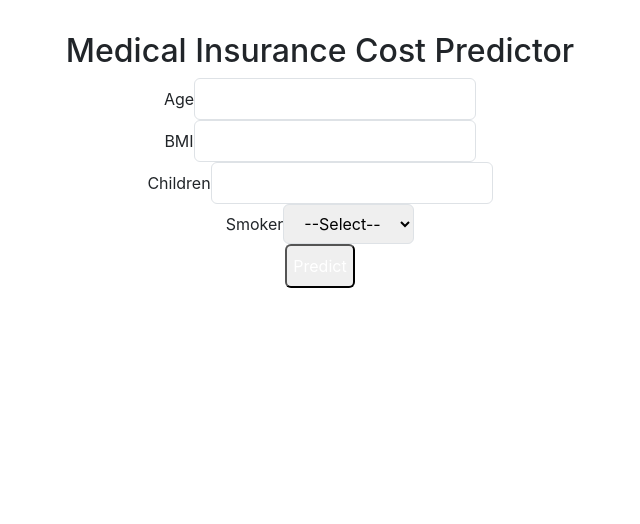
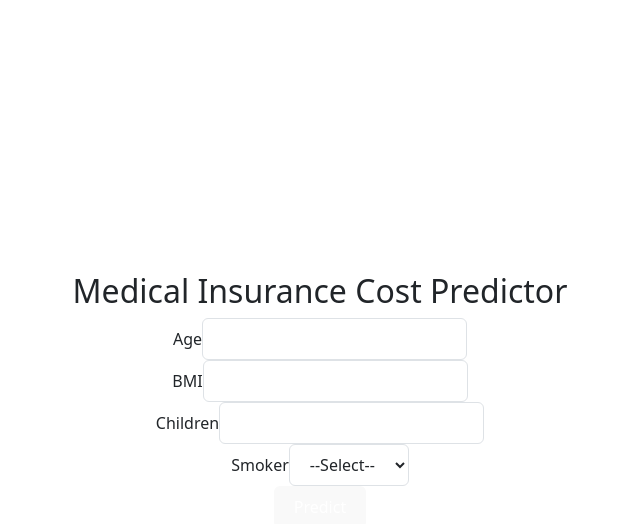
Before and after one commit to Swayam-S-Bora/Medical-Insurance-Cost-Prediction, a React (Create React App) app in the folder frontend/: page / in a window 1280 px wide. Shown: the top 524 px of the page, without its empty margins (320-960 px from the left). Built offline with nearby package versions, Linux system fonts and the light colour scheme; the HTML template or start-up script is replaced by a standard one.

Commit message:
tailwindcss

```diff
--- a/frontend/src/index.css
+++ b/frontend/src/index.css
@@ -1,13 +1,69 @@
-body {
-  margin: 0;
-  font-family: -apple-system, BlinkMacSystemFont, 'Segoe UI', 'Roboto', 'Oxygen',
-    'Ubuntu', 'Cantarell', 'Fira Sans', 'Droid Sans', 'Helvetica Neue',
-    sans-serif;
+@import "tailwindcss";
+:root {
+  font-family: system-ui, Avenir, Helvetica, Arial, sans-serif;
+  line-height: 1.5;
+  font-weight: 400;
+
+  color-scheme: light dark;
+  color: rgba(255, 255, 255, 0.87);
+  background-color: #242424;
+
+  font-synthesis: none;
+  text-rendering: optimizeLegibility;
   -webkit-font-smoothing: antialiased;
   -moz-osx-font-smoothing: grayscale;
 }
 
-code {
-  font-family: source-code-pro, Menlo, Monaco, Consolas, 'Courier New',
-    monospace;
+a {
+  font-weight: 500;
+  color: #646cff;
+  text-decoration: inherit;
 }
+a:hover {
+  color: #535bf2;
+}
+
+body {
+  margin: 0;
+  display: flex;
+  place-items: center;
+  min-width: 320px;
+  min-height: 100vh;
+}
+
+h1 {
+  font-size: 3.2em;
+  line-height: 1.1;
+}
+
+button {
+  border-radius: 8px;
+  border: 1px solid transparent;
+  padding: 0.6em 1.2em;
+  font-size: 1em;
+  font-weight: 500;
+  font-family: inherit;
+  background-color: #1a1a1a;
+  cursor: pointer;
+  transition: border-color 0.25s;
+}
+button:hover {
+  border-color: #646cff;
+}
+button:focus,
+button:focus-visible {
+  outline: 4px auto -webkit-focus-ring-color;
+}
+
+@media (prefers-color-scheme: light) {
+  :root {
+    color: #213547;
+    background-color: #ffffff;
+  }
+  a:hover {
+    color: #747bff;
+  }
+  button {
+    background-color: #f9f9f9;
+  }
+}
```
